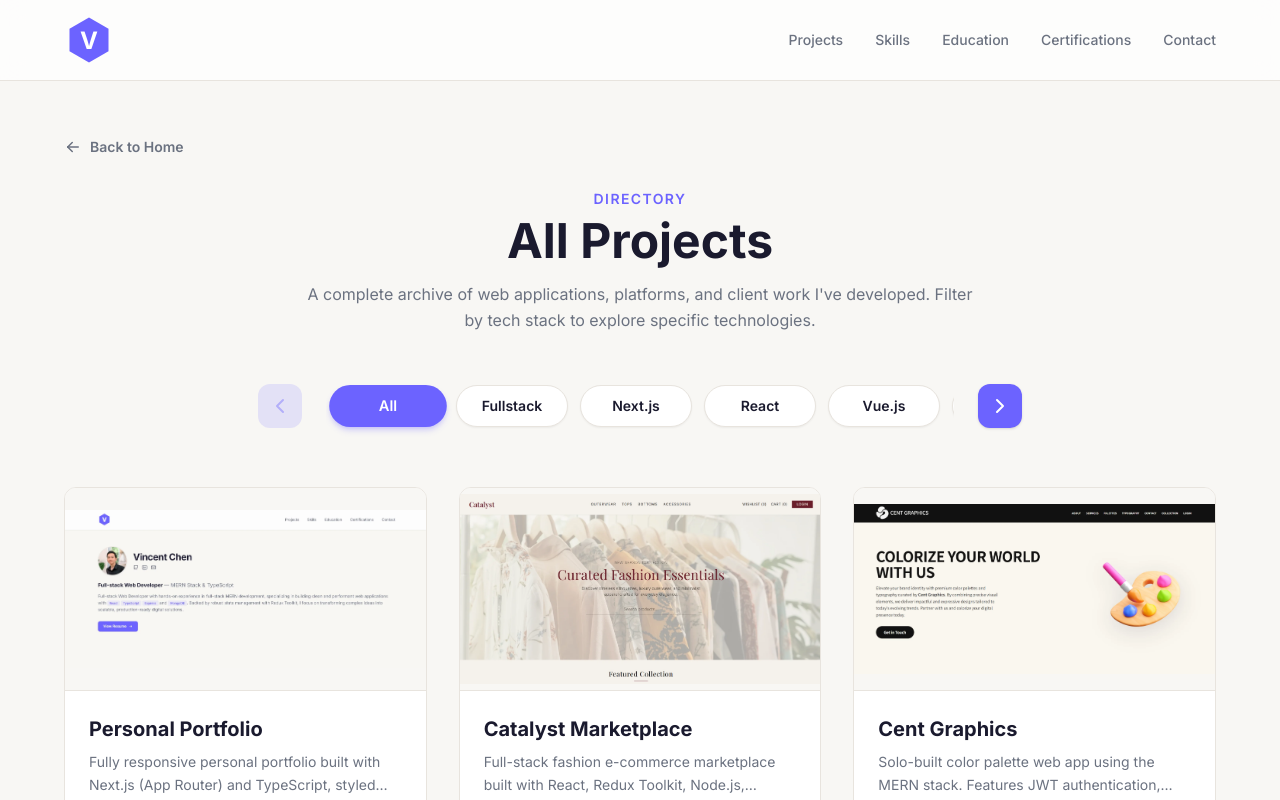
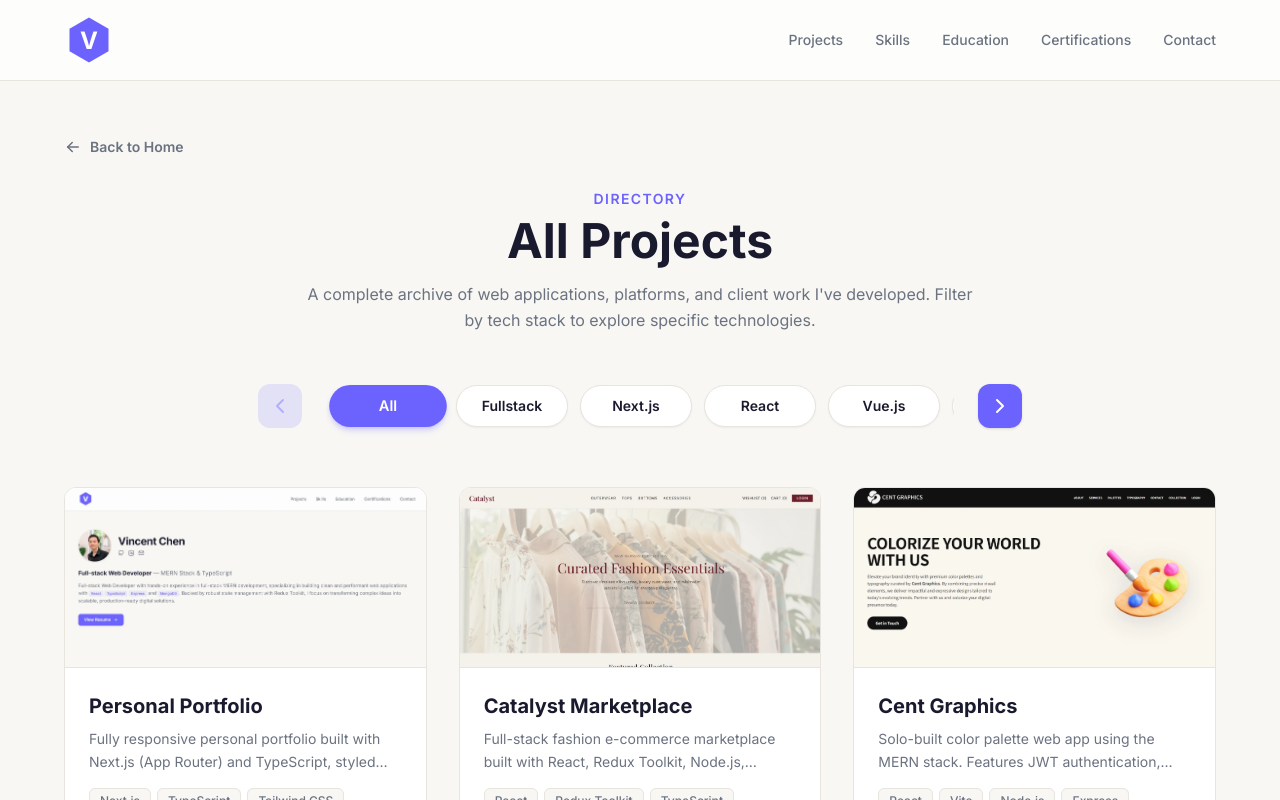
Before and after one commit to Vincent0-8/vinchen-portfolio, a Next.js app: page /projects in a window 1280 px wide. Shown: the top 800 px of the page. Built offline with nearby package versions, Linux system fonts and the light colour scheme.

Commit message:
fix(projects): update project card thumbnail aspect ratio to 2:1 and add neutral theme tokens

```diff
--- a/app/globals.css
+++ b/app/globals.css
@@ -16,6 +16,10 @@
   /* Text */
   --color-text-primary: #1a1a2e;  /* near-black with warm blue tint */
   --color-text-secondary: #6b7280;/* muted gray for supporting text */
+
+  /* Neutral Black & White Tokens */
+  --color-white: #ffffff;
+  --color-black: #121217;
 }
 
 
@@ -43,11 +47,8 @@
 }
 
 html {
-  scroll-padding-top: 5rem;
-}
-
-html[data-scroll-behavior="smooth"] {
-  scroll-behavior: smooth;
+  scroll-behavior: smooth !important;
+  scroll-padding-top: 5.5rem;
 }
 
 body {
--- a/components/sections/Projects.tsx
+++ b/components/sections/Projects.tsx
@@ -26,13 +26,13 @@ export function ProjectCard({ project, onClick }: ProjectCardProps) {
     <div
       className="group flex h-full flex-col overflow-hidden rounded-xl border border-(--color-border) bg-white transition-all duration-300 hover:-translate-y-1 hover:border-accent/50 hover:shadow-xl hover:shadow-accent/5"
     >
-      <div className="relative aspect-video w-full overflow-hidden bg-(--color-bg) border-b border-(--color-border)">
+      <div className="relative aspect-2/1 w-full overflow-hidden bg-(--color-bg) border-b border-(--color-border)">
         <img
           src={project.imageUrl}
           alt={project.title}
           loading="lazy"
           decoding="async"
-          className="h-full w-full object-contain transition-transform duration-500 group-hover:scale-105"
+          className="h-full w-full object-cover object-top transition-transform duration-500 group-hover:scale-105"
         />
       </div>
 
```
Also changed, not shown: public/images/projects/landing/nova-subs/email-content.webp.
